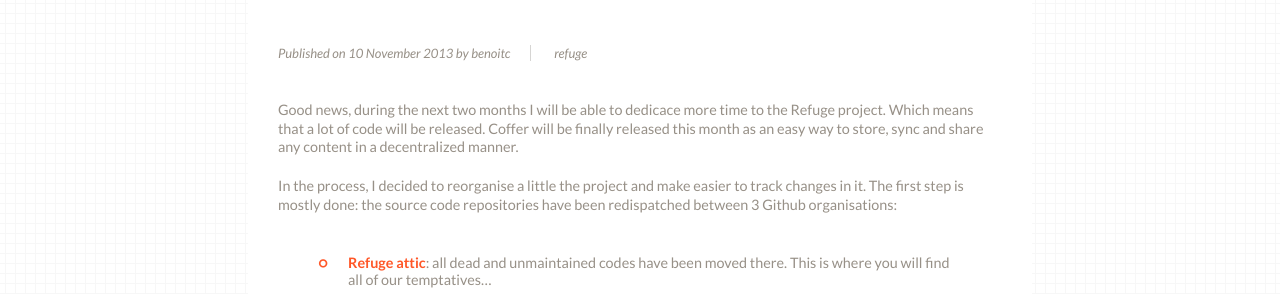
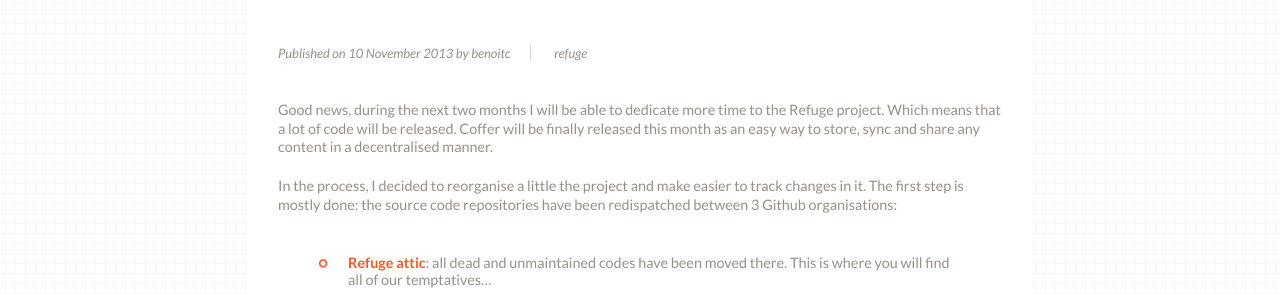
Before and after one commit to refuge/refuge.io, a Jekyll site: the page built from blog/_posts/2013-11-10-repository-reorganisation-and-other-news.md, in a window 1280 px wide. Shown: the part 229-523 px from the top of the page. Built offline with Jekyll 4.4.1, drawn with Linux system fonts in a browser that asks for light colours; nearby versions of some CDN libraries.

Commit message:
fix typos

```diff
--- a/blog/_posts/2013-11-10-repository-reorganisation-and-other-news.md
+++ b/blog/_posts/2013-11-10-repository-reorganisation-and-other-news.md
@@ -5,10 +5,10 @@
 tags: refuge
 ---
 
-Good news, during the next two months I will be able to dedicace more
+Good news, during the next two months I will be able to dedicate more
 time to the Refuge project. Which means that a lot of code will be
 released. Coffer will be finally released this month as an
-easy way to store, sync and share any content in a decentralized
+easy way to store, sync and share any content in a decentralised
 manner.
 
 In the process, I decided to reorganise a little the project and make easier
```
